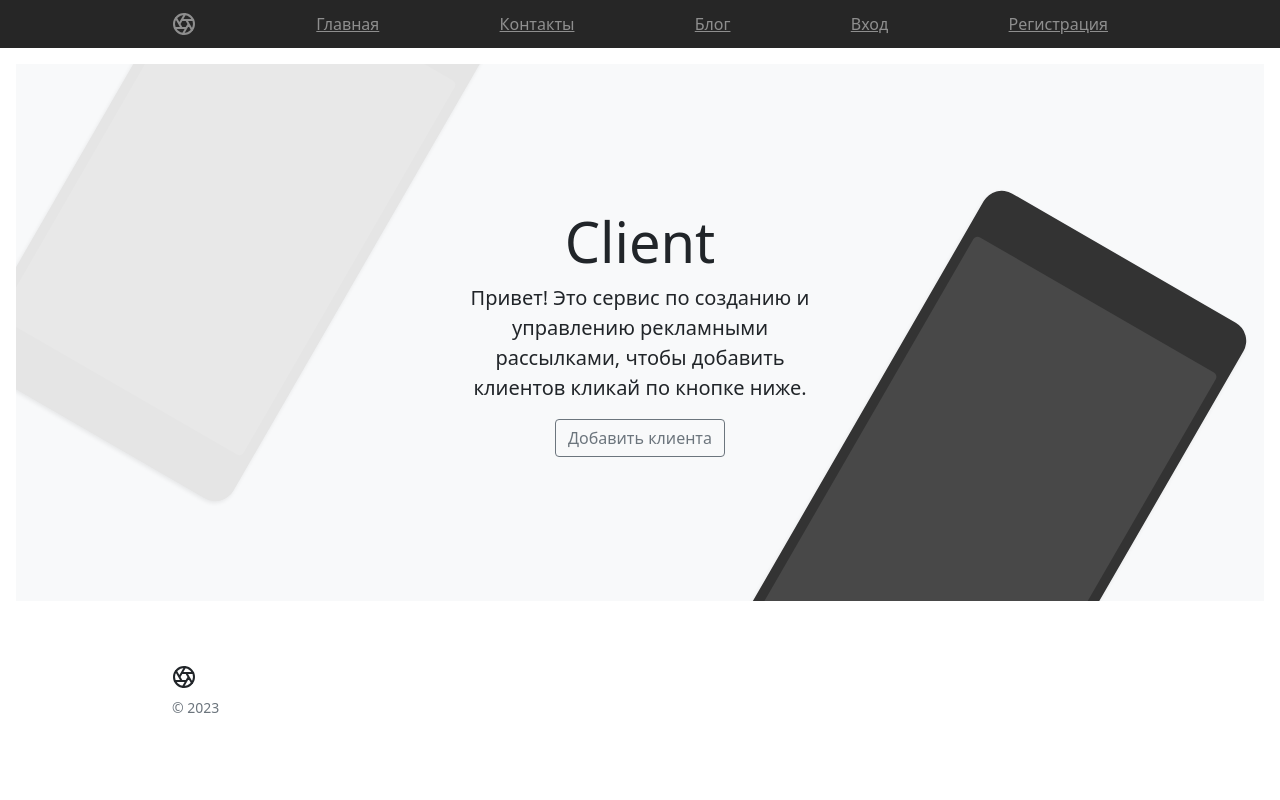
After one commit to dsgurieva/mailing_management_service, a Django app: page /client in a window 1280 px wide. The commit adds this page. Run offline with Django 4.2, Linux system fonts and the light colour scheme; data that the repository does not hold is empty; some libraries are stand-ins or nearby versions.

Commit message:
commit users

```diff
--- a/blog/templates/blog/blog_list.html
+++ b/blog/templates/blog/blog_list.html
@@ -24,11 +24,11 @@
                     <div class="d-flex justify-content-between align-items-center">
                         <div class="btn-group">
                             <a href="{% url 'blog:view' object.pk %}"
-                                class="btn btn-sm btn-outline-secondary">View</a>
+                                class="btn btn-sm btn-outline-secondary">Просмотреть</a>
                             <a href="{% url 'blog:edit' object.pk %}"
-                               class="btn btn-sm btn-outline-secondary">Edit</a>
+                               class="btn btn-sm btn-outline-secondary">Редактировать</a>
                             <a href="{% url 'blog:delete' object.pk %}"
-                                class="btn btn-sm btn-outline-secondary">Delete</a>
+                                class="btn btn-sm btn-outline-secondary">Удалить</a>
                         </div>
                     </div>
                 </div>
--- a/blog/views.py
+++ b/blog/views.py
@@ -1,7 +1,5 @@
-from django.shortcuts import render
 from django.urls import reverse_lazy
 from django.views.generic import CreateView, ListView, UpdateView, DetailView, DeleteView
-
 from blog.models import Blog
 
 
--- a/mailing/templates/mailing/base.html
+++ b/mailing/templates/mailing/base.html
@@ -52,9 +52,9 @@
     <a class="py-2" href="#" aria-label="Product">
       <svg xmlns="http://www.w3.org/2000/svg" width="24" height="24" fill="none" stroke="currentColor" stroke-linecap="round" stroke-linejoin="round" stroke-width="2" class="d-block mx-auto" role="img" viewBox="0 0 24 24"><title>Product</title><circle cx="12" cy="12" r="10"/><path d="M14.31 8l5.74 9.94M9.69 8h11.48M7.38 12l5.74-9.94M9.69 16L3.95 6.06M14.31 16H2.83m13.79-4l-5.74 9.94"/></svg>
     </a>
-    <a class="py-2 d-none d-md-inline-block" href="{% url 'mailing:index' %}">Главная</a>
-    <a class="py-2 d-none d-md-inline-block" href="{% url 'blog:list' %}">Блог</a>
-    <a class="py-2 d-none d-md-inline-block" href="#">Контакты</a>
+    <a class="py-2 d-none d-md-inline-block" href="{% url 'mailing:mailing_list' %}">Главная</a>
+    <a class="py-2 d-none d-md-inline-block" href="{% url 'mailing:client_list' %}">Контакты</a>
+      <a class="py-2 d-none d-md-inline-block" href="{% url 'blog:list' %}">Блог</a>
     {% if user.is_authenticated %}
         <a class="py-2 d-none d-md-inline-block" href="{% url 'users:logout' %}">Выход</a>
     {% else %}
--- /dev/null
+++ b/mailing/templates/mailing/client_list.html
@@ -0,0 +1,37 @@
+{% extends 'mailing/base.html' %}
+
+{% block content %}
+  <main>
+    <div class="position-relative overflow-hidden p-3 p-md-5 m-md-3 text-center bg-light">
+      <div class="col-md-5 p-lg-5 mx-auto my-5">
+        <h1 class="display-4 fw-normal">Client</h1>
+        <p class="lead fw-normal">Привет! Это сервис по созданию и управлению рекламными рассылками, чтобы добавить клиентов кликай по кнопке ниже.</p>
+        <a class="btn btn-outline-secondary" href="{% url 'mailing:client_mailing' %}">Добавить клиента</a>
+      </div>
+      <div class="product-device shadow-sm d-none d-md-block"></div>
+      <div class="product-device product-device-2 shadow-sm d-none d-md-block"></div>
+    </div>
+  <main>
+
+    {% for object in object_list %}
+        <div class="col-md-4">
+            <div class="card mb-4 box-shadow">
+                 <p class="card-text">
+                     Клиент
+                     '{{ object.full_name}}'
+                 </p>
+                    <div class="d-flex justify-content-between align-items-center">
+                        <div class="btn-group">
+                            <a href="{% url 'mailing:detail_client' object.pk %}"
+                                class="btn btn-sm btn-outline-secondary">Просмотреть</a>
+                            <a href="{% url 'mailing:update_client' object.pk %}"
+                               class="btn btn-sm btn-outline-secondary">Редактировать</a>
+                            <a href="{% url 'mailing:delete_client' object.pk %}"
+                                class="btn btn-sm btn-outline-secondary">Удалить</a>
+                        </div>
+                    </div>
+                </div>
+            </div>
+
+    {% endfor %}
+{% endblock %}
--- a/mailing/templates/mailing/mailingsettings_form.html
+++ b/mailing/templates/mailing/mailingsettings_form.html
@@ -14,7 +14,6 @@
         <div class="card-body">
             {% csrf_token %}
             {{ form.as_p }}
-            <button type="submit" class="btn btn-success">Сохранить</button>
         </div>
         <div class="card-footer"></div>
       </div>
--- a/mailing/urls.py
+++ b/mailing/urls.py
@@ -1,13 +1,20 @@
 from django.urls import path
-from mailing.views import index, MailingCreateView, MailingUpdateView
+from mailing.views import MailingCreateView, MailingUpdateView, MailingDetailView, MailingListView, MailingDeleteView, \
+    ClientListView, ClientCreateView, ClientUpdateView, ClientDetailView, ClientDeleteView
 from mailing.apps import MailingConfig
-
 
 
 app_name = MailingConfig.name
 
 urlpatterns = [
-    path('', index, name='index'),
+    path('', MailingListView.as_view(), name='mailing_list'),
     path('create/', MailingCreateView.as_view(), name='create_mailing'),
-    #path('update/<int:pk>/', MailingUpdateView.as_view(), name='update_mailing'),
+    path('update/<int:pk>/', MailingUpdateView.as_view(), name='update_mailing'),
+    path('view/<int:pk>/', MailingDetailView.as_view(), name='detail_mailing'),
+    path('delete/<int:pk>/', MailingDeleteView.as_view(), name='delete_mailing'),
+    path('client', ClientListView.as_view(), name='client_list'),
+    path('client_create/', ClientCreateView.as_view(), name='client_mailing'),
+    path('client_update/<int:pk>/', ClientUpdateView.as_view(), name='update_client'),
+    path('client_view/<int:pk>/', ClientDetailView.as_view(), name='detail_client'),
+    path('client_delete/<int:pk>/', ClientDeleteView.as_view(), name='delete_client'),
 ]
--- a/mailing/views.py
+++ b/mailing/views.py
@@ -1,20 +1,21 @@
 from django.forms import inlineformset_factory
-from django.shortcuts import render
-from django.views.generic import CreateView, UpdateView
-from mailing.models import MailingSettings, MessageSend
+from django.views.generic import CreateView, ListView, UpdateView, DetailView, DeleteView
+from mailing.models import MailingSettings, MessageSend, Client
 from django.urls import reverse_lazy
-from mailing.forms import MailingSettingsForm, MessageSendForm
+from mailing.forms import MailingSettingsForm, MessageSendForm, ClientSettingsForm
 
 
-def index(request):
-    return render(request, 'mailing/index.html')
+class MailingListView(ListView):
+    model = MailingSettings
+    template_name = 'mailing/mailing_list.html'
+    success_url = reverse_lazy('mailing:mailing_list')
 
 
 class MailingCreateView(CreateView):
     model = MailingSettings
     form_class = MailingSettingsForm
     template_name = 'mailing/mailingsettings_form.html'
-    success_url = reverse_lazy('mailing:index')
+    success_url = reverse_lazy('mailing:mailing_list')
 
     def get_context_data(self, **kwargs):
         context_data = super().get_context_data(**kwargs)
@@ -24,4 +25,45 @@ class MailingCreateView(CreateView):
 
 
 class MailingUpdateView(UpdateView):
-    pass
+    model = MailingSettings
+    form_class = MailingSettingsForm
+    template_name = 'mailing/mailingsettings_form.html'
+    success_url = reverse_lazy('mailing:mailing_list')
+
+
+class MailingDetailView(DetailView):
+    model = MailingSettings
+
+
+class MailingDeleteView(DeleteView):
+    model = MailingSettings
+    success_url = reverse_lazy('mailing:mailing_list')
+
+
+class ClientListView(ListView):
+    model = Client
+    template_name = 'mailing/client_list.html'
+    success_url = reverse_lazy('mailing:client')
+
+
+class ClientCreateView(CreateView):
+    model = Client
+    form_class = ClientSettingsForm
+    template_name = 'mailing/client_form.html'
+    success_url = reverse_lazy('mailing:client_list')
+
+
+class ClientUpdateView(UpdateView):
+    model = Client
+    form_class = ClientSettingsForm
+    template_name = 'mailing/client_form.html'
+    success_url = reverse_lazy('mailing:client_list')
+
+
+class ClientDetailView(DetailView):
+    model = Client
+
+
+class ClientDeleteView(DeleteView):
+    model = Client
+    success_url = reverse_lazy('mailing:client_list')
```
Also changed, not shown: mailing/forms.py (+8 -1 lines), mailing/templates/mailing/client_confirm_delete.html (added, +19 -0 lines), mailing/templates/mailing/client_detail.html (added, +27 -0 lines), mailing/templates/mailing/client_form.html (added, +32 -0 lines), mailing/templates/mailing/index.html (deleted, +0 -15 lines), mailing/templates/mailing/mailing_list.html (added, +38 -0 lines), mailing/templates/mailing/mailingsettings_confirm_delete.html (added, +19 -0 lines), mailing/templates/mailing/mailingsettings_detail.html (added, +24 -0 lines).
